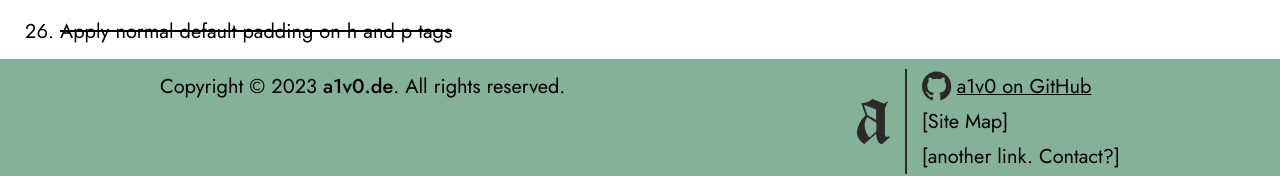
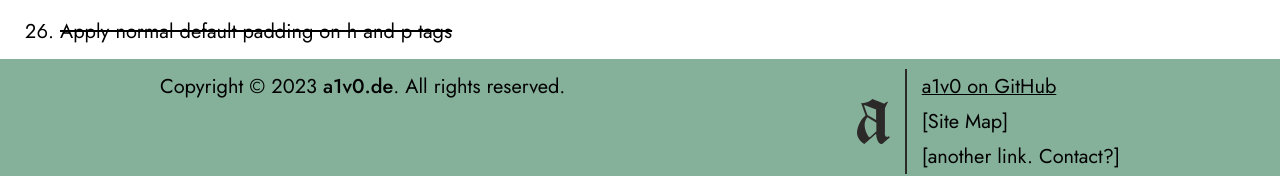
Before and after one commit to a1v0/a1v0.de, a Next.js app: page / in a window 1280 px wide. Shown: the part 2561-2737 px from the top of the page. Built offline with nearby package versions, Linux system fonts and the light colour scheme.

Commit message:
Hide GitHub logo

```diff
--- a/app/Footer.tsx
+++ b/app/Footer.tsx
@@ -5,6 +5,15 @@ import Link from "next/link";
 function Footer() {
     const gitHubPath =
         "M48.854 0C21.839 0 0 22 0 49.217c0 21.756 13.993 40.172 33.405 46.69 2.427.49 3.316-1.059 3.316-2.362 0-1.141-.08-5.052-.08-9.127-13.59 2.934-16.42-5.867-16.42-5.867-2.184-5.704-5.42-7.17-5.42-7.17-4.448-3.015.324-3.015.324-3.015 4.934.326 7.523 5.052 7.523 5.052 4.367 7.496 11.404 5.378 14.235 4.074.404-3.178 1.699-5.378 3.074-6.6-10.839-1.141-22.243-5.378-22.243-24.283 0-5.378 1.94-9.778 5.014-13.2-.485-1.222-2.184-6.275.486-13.038 0 0 4.125-1.304 13.426 5.052a46.97 46.97 0 0 1 12.214-1.63c4.125 0 8.33.571 12.213 1.63 9.302-6.356 13.427-5.052 13.427-5.052 2.67 6.763.97 11.816.485 13.038 3.155 3.422 5.015 7.822 5.015 13.2 0 18.905-11.404 23.06-22.324 24.283 1.78 1.548 3.316 4.481 3.316 9.126 0 6.6-.08 11.897-.08 13.526 0 1.304.89 2.853 3.316 2.364 19.412-6.52 33.405-24.935 33.405-46.691C97.707 22 75.788 0 48.854 0z";
+    const gitHubLogo = (
+        <svg
+            className="mr-1 h-auto w-6  fill-softer-black"
+            viewBox="0 0 100 100"
+            xmlns="http://www.w3.org/2000/svg"
+        >
+            <path fillRule="evenodd" d={gitHubPath} />
+        </svg>
+    );
 
     return (
         <footer className="bg-brand-colour py-2 [&_a]:text-text-dark ">
@@ -22,13 +31,7 @@ function Footer() {
                                 className="flex"
                                 href="https://github.com/a1v0/"
                             >
-                                <svg
-                                    className="mr-1 h-auto w-6  fill-softer-black"
-                                    viewBox="0 0 100 100"
-                                    xmlns="http://www.w3.org/2000/svg"
-                                >
-                                    <path fillRule="evenodd" d={gitHubPath} />
-                                </svg>
+                                {/* {gitHubLogo} */}
                                 a1v0 on GitHub
                             </Link>
                         </li>
```
